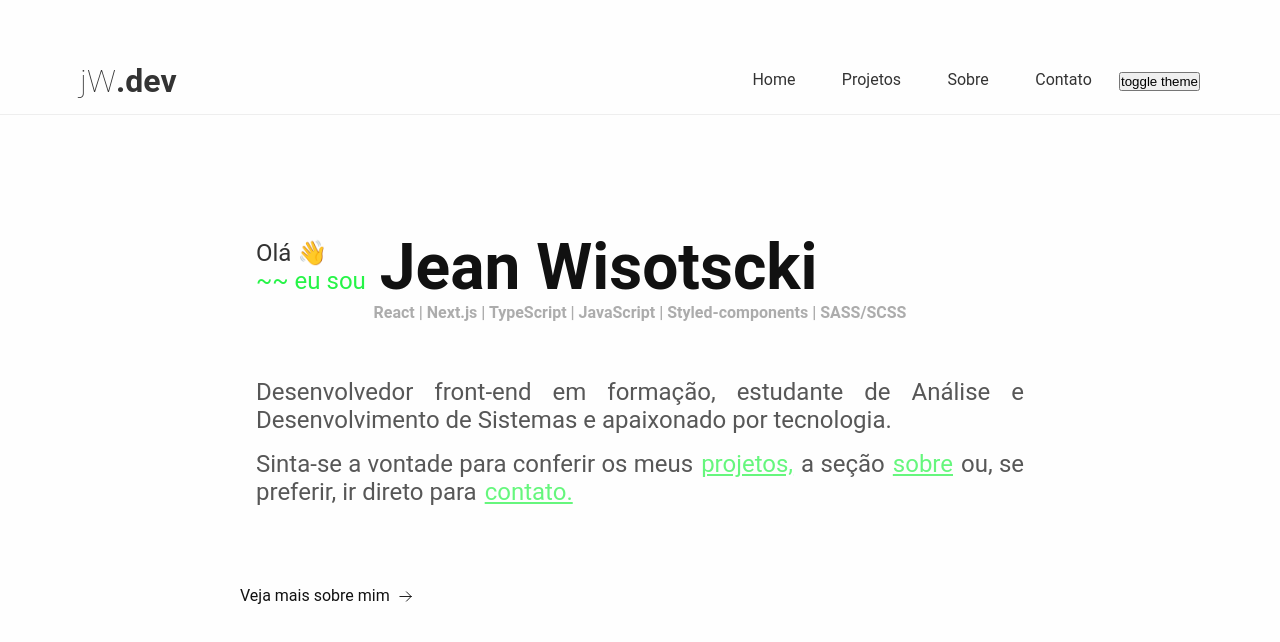
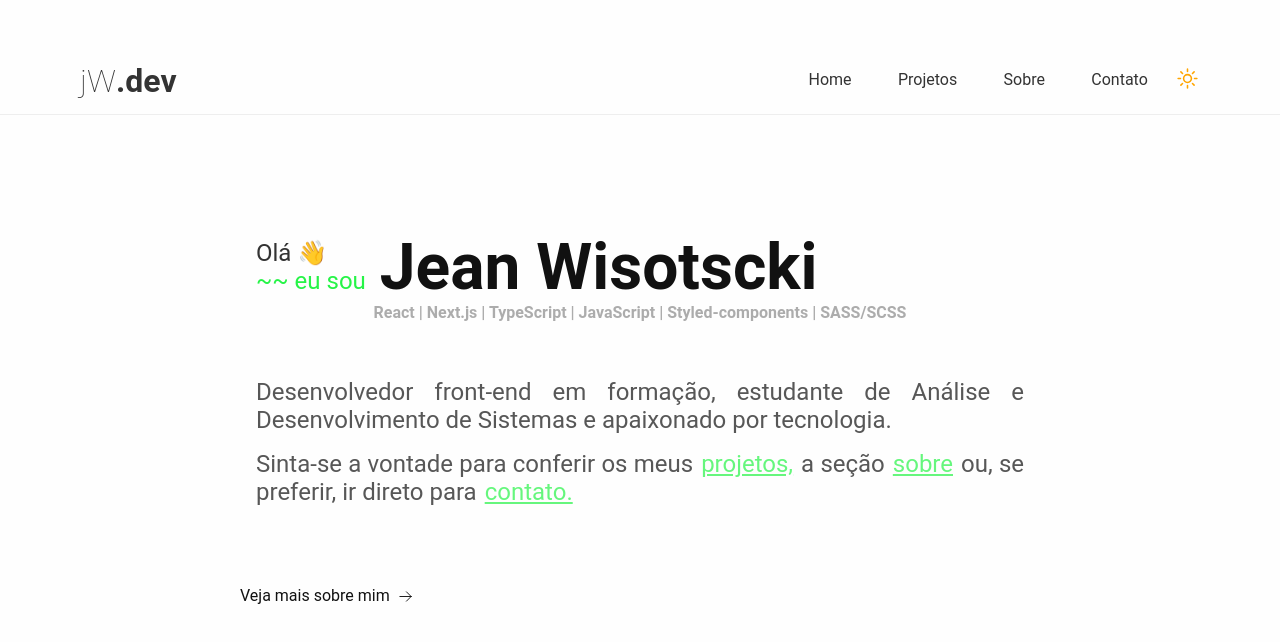
Before and after one commit to jeanwisotscki/portfolio, a Next.js app: page / in a window 1280 px wide. Shown: the top 642 px of the page. Built offline with nearby package versions, Linux system fonts and the light colour scheme.

Commit message:
refactor: icones adicionados ao botão de tema

```diff
--- a/src/components/ToggleThemeButton/index.tsx
+++ b/src/components/ToggleThemeButton/index.tsx
@@ -1,14 +1,32 @@
 import React from "react";
+import Image from "next/image";
 
 import { ThemeContext } from "../../contexts/ThemeContext";
 
+import styled from "styled-components";
+
+const Button = styled.button`
+  background-color: transparent;
+  border: none;
+  outline: none;
+`;
+
 export const ToggleThemeButton = () => {
   const { theme, setTheme } = React.useContext(ThemeContext);
-  // console.log(theme);
 
   function handleTheme() {
     theme === "light" ? setTheme("dark") : setTheme("light");
   }
 
-  return <button onClick={handleTheme}>toggle theme</button>;
+  return (
+    <Button onClick={handleTheme}>
+      <Image
+        src={theme === "light" ? "/sun.svg" : "/moon.svg"}
+        width={25}
+        height={25}
+        alt="sun or moon icon"
+        title="Trocar de tema"
+      />
+    </Button>
+  );
 };
```
Also changed, not shown: public/moon.svg (added), public/sun.svg (added).
